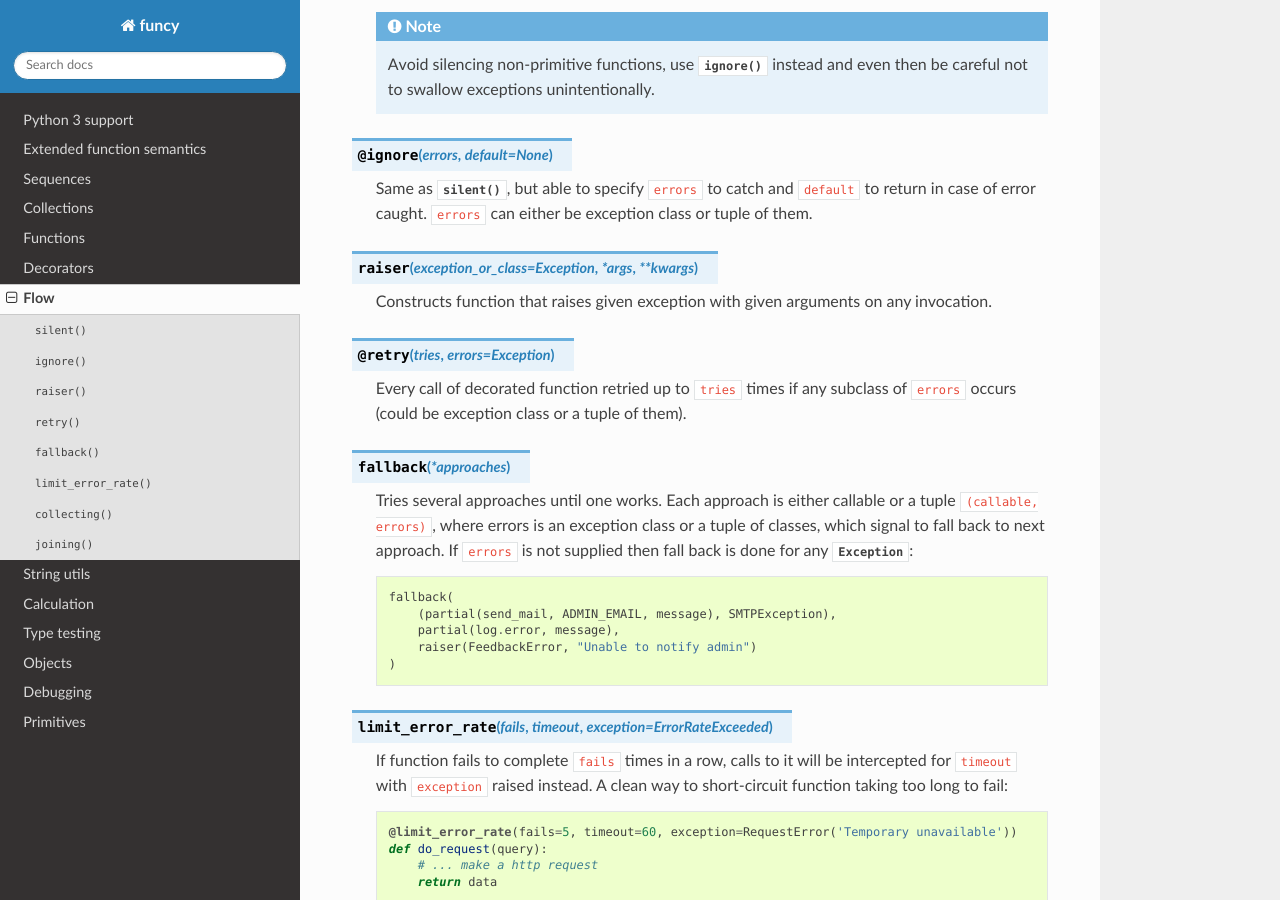
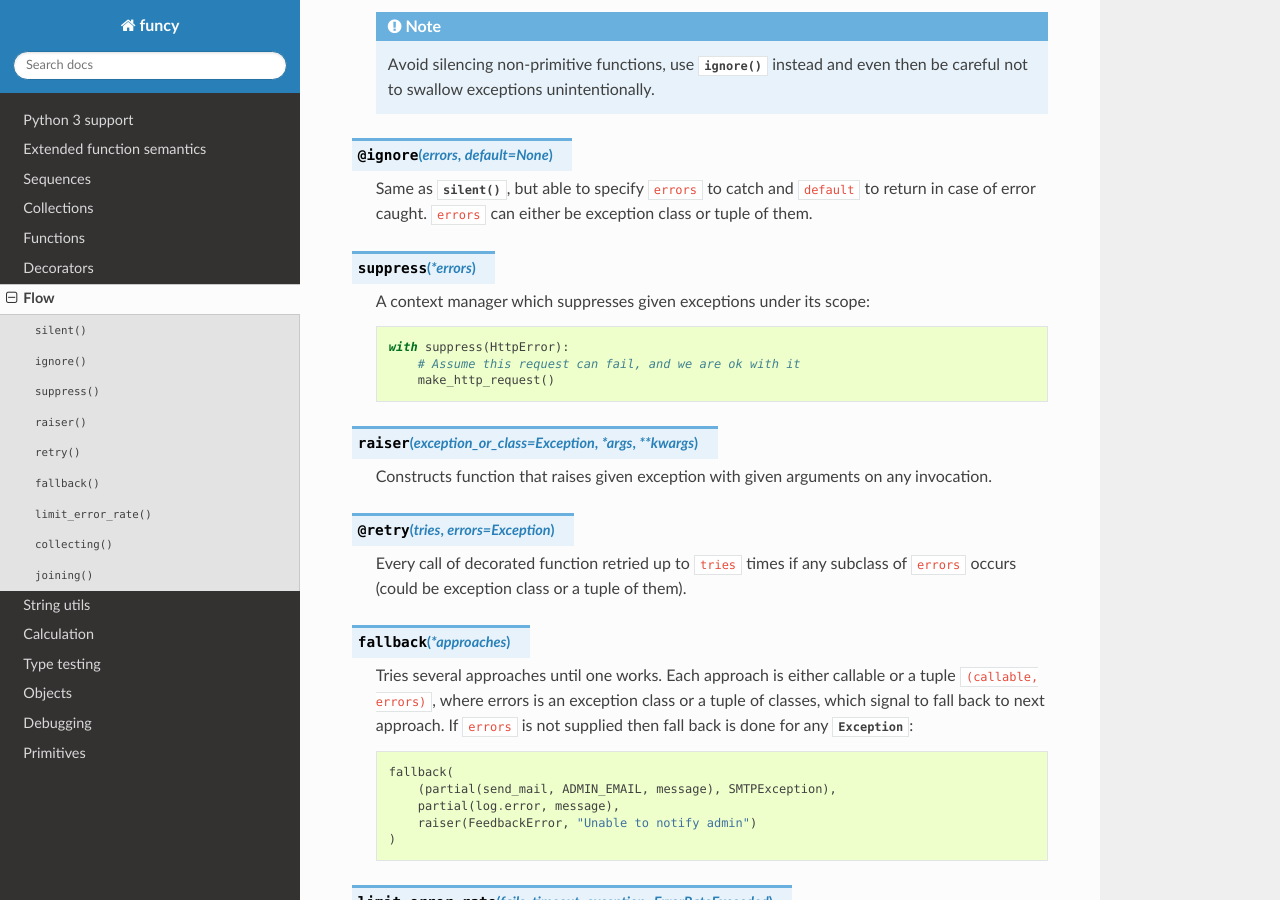
Before and after one commit to Jamaal224/funcy, a Sphinx documentation site: the page built from docs/flow.rst, in a window 1280 px wide and 900 px high, scrolled down 468 px. Built offline with Sphinx 7.4.7 and the Read the Docs theme 2.0.0, drawn with Linux system fonts in a browser that asks for light colours.

Commit message:
Docs for suppress()

```diff
--- a/docs/flow.rst
+++ b/docs/flow.rst
@@ -21,6 +21,15 @@ Flow
 .. decorator:: ignore(errors, default=None)
 
     Same as :func:`silent`, but able to specify ``errors`` to catch and ``default`` to return in case of error caught. ``errors`` can either be exception class or tuple of them.
+
+
+.. function:: suppress(*errors)
+
+    A context manager which suppresses given exceptions under its scope::
+
+        with suppress(HttpError):
+            # Assume this request can fail, and we are ok with it
+            make_http_request()
 
 
 .. function:: raiser(exception_or_class=Exception, *args, **kwargs)
```
